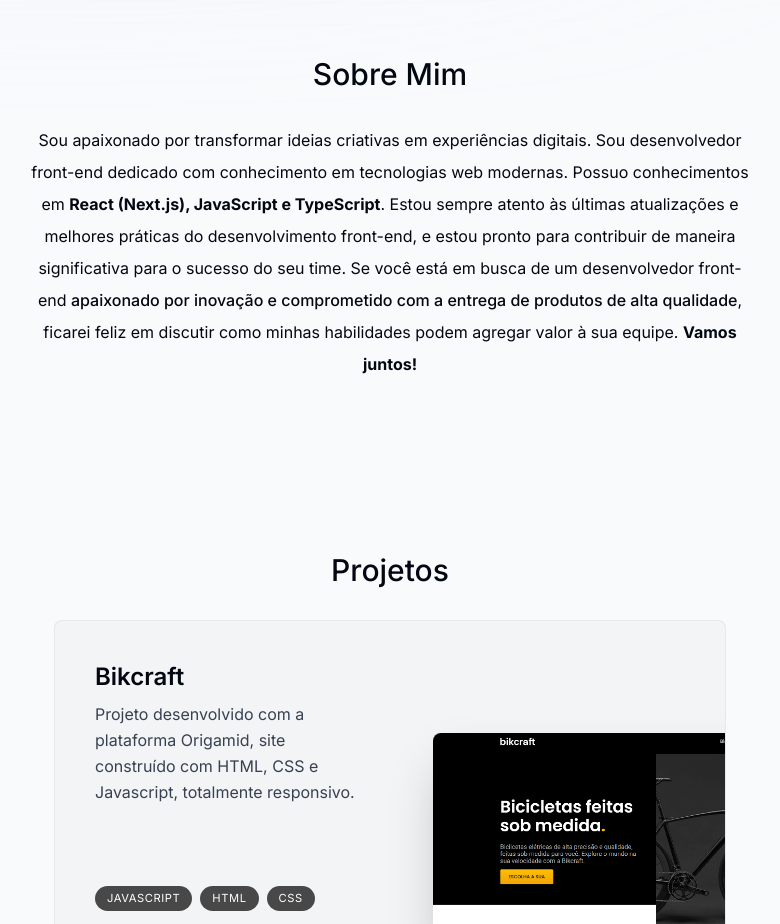
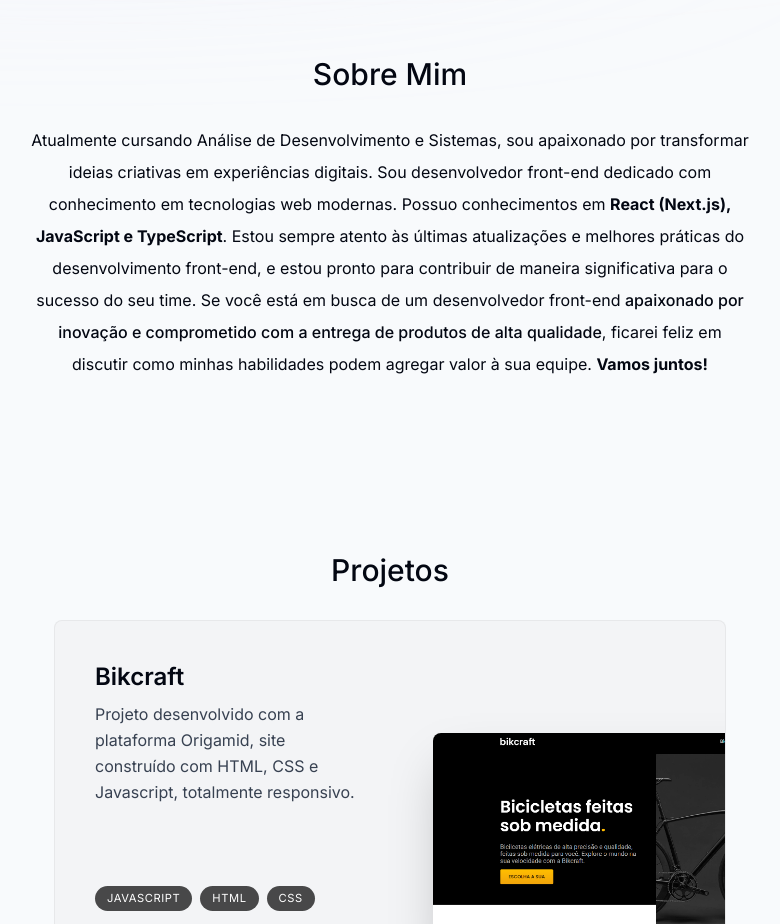
Before and after one commit to 1Maatheus/portfolio, a Next.js app in the folder my-portfolio/: page / in a window 1280 px wide. Shown: the part 800-1724 px from the top of the page, without its empty margins (250-1030 px from the left). Built offline with nearby package versions, Linux system fonts and the light colour scheme.

Commit message:
Atualização do about

```diff
--- a/my-portfolio/components/About.tsx
+++ b/my-portfolio/components/About.tsx
@@ -19,9 +19,10 @@ export default function About() {
     >
       <SectionHeading>Sobre mim</SectionHeading>
       <p className="mb-3">
-        Sou apaixonado por transformar ideias criativas em experiências
-        digitais. Sou desenvolvedor front-end dedicado com conhecimento em
-        tecnologias web modernas. Possuo conhecimentos em{" "}
+        Atualmente cursando Análise de Desenvolvimento e Sistemas, sou
+        apaixonado por transformar ideias criativas em experiências digitais.
+        Sou desenvolvedor front-end dedicado com conhecimento em tecnologias web
+        modernas. Possuo conhecimentos em{" "}
         <span className="font-bold">
           React (Next.js), JavaScript e TypeScript
         </span>
```
